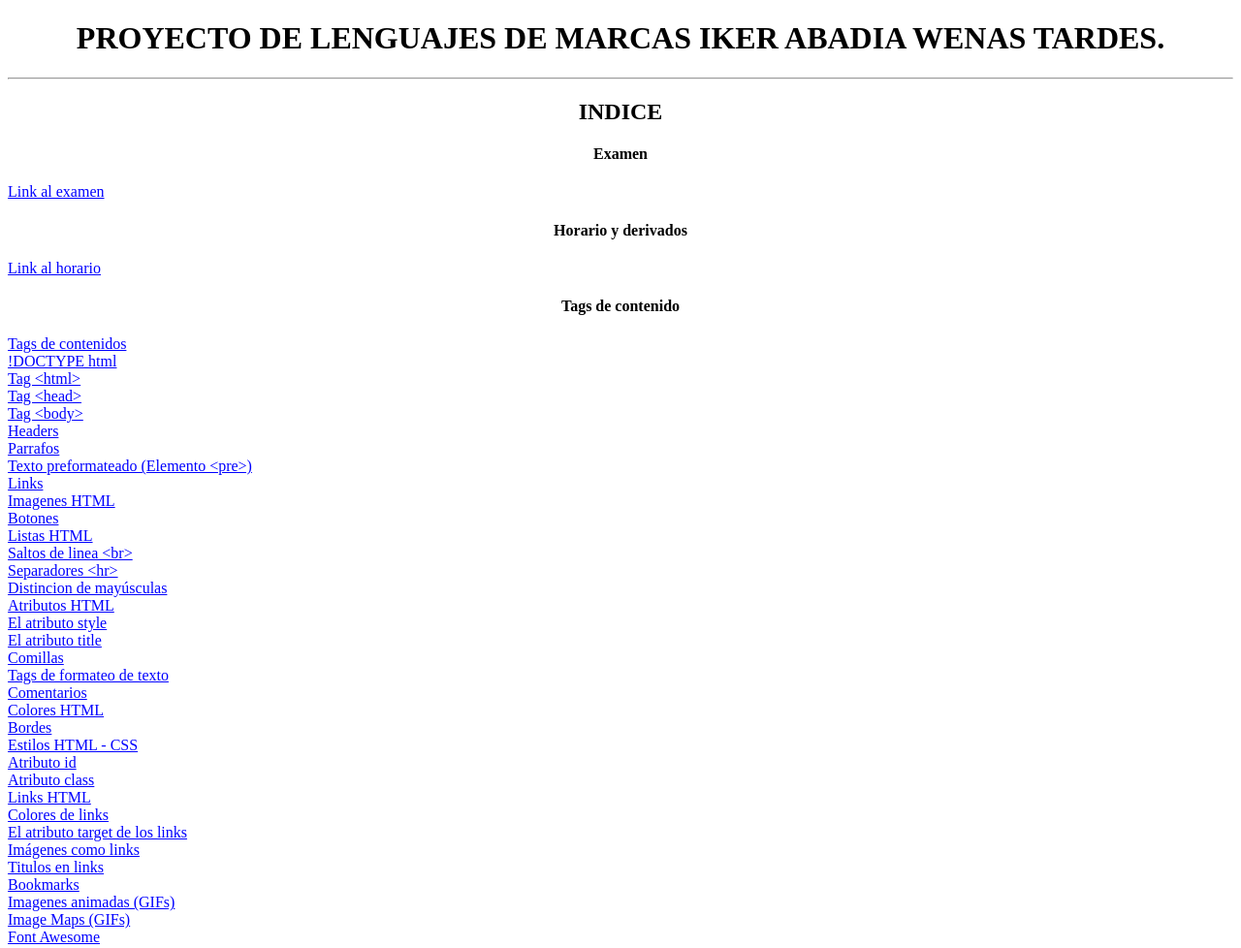
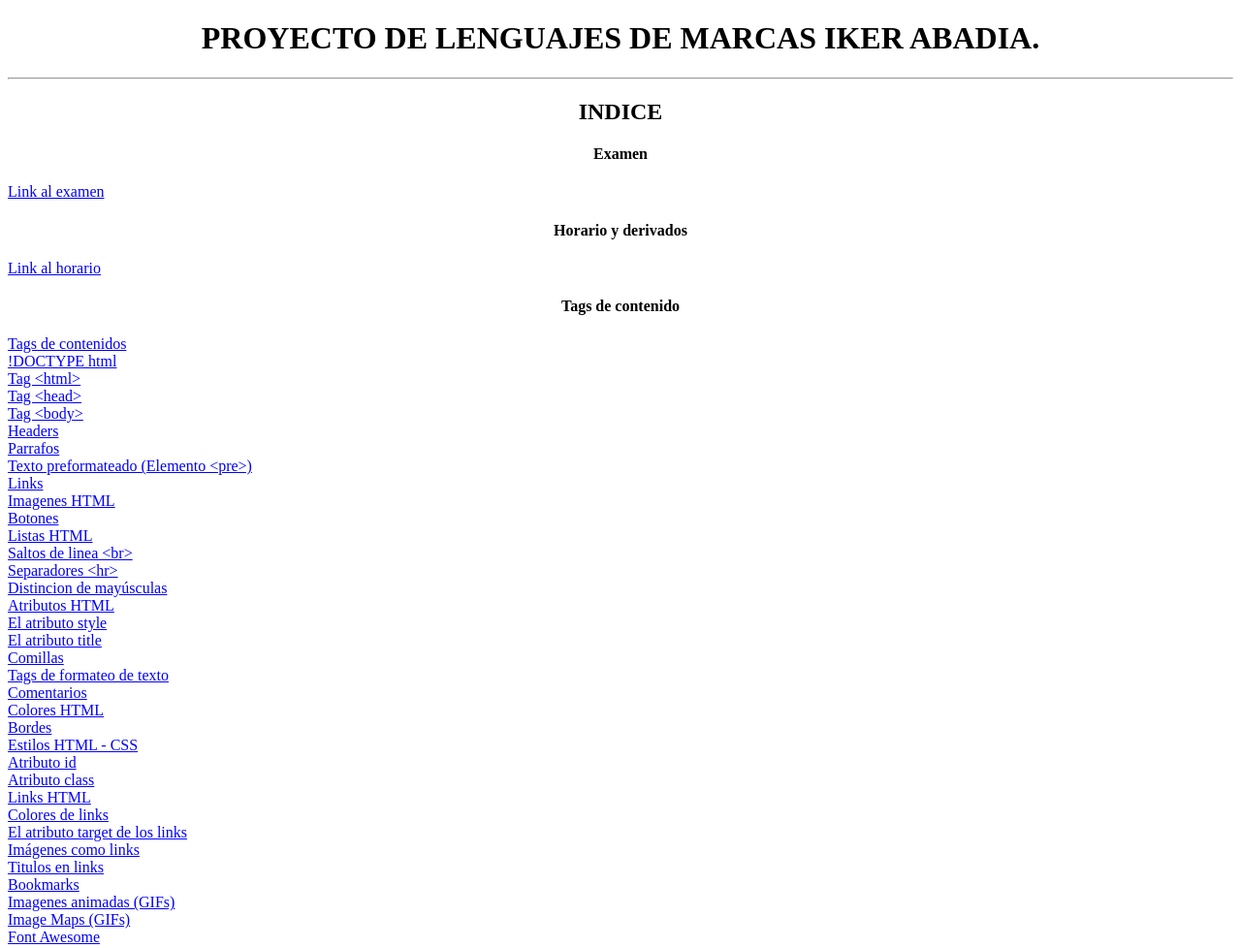
Before and after one commit to ikerabadia/lenguajesdemarcas, a website: page public_html/Index.html in a window 1280 px wide. Shown: the top 978 px of the page at 97% size. Drawn offline with nearby package versions, Linux system fonts and the light colour scheme.

Commit message:
SIN WENAS TARDES

```diff
--- a/public_html/Index.html
+++ b/public_html/Index.html
@@ -9,7 +9,7 @@
   </head>
 
   <body>
-    <h1 id="I0">PROYECTO DE LENGUAJES DE MARCAS IKER ABADIA WENAS TARDES.</h1>
+    <h1 id="I0">PROYECTO DE LENGUAJES DE MARCAS IKER ABADIA.</h1>
     <hr>
     <h2>INDICE</h2>
     <h4 class="headersIndice">Examen</h4>
```
